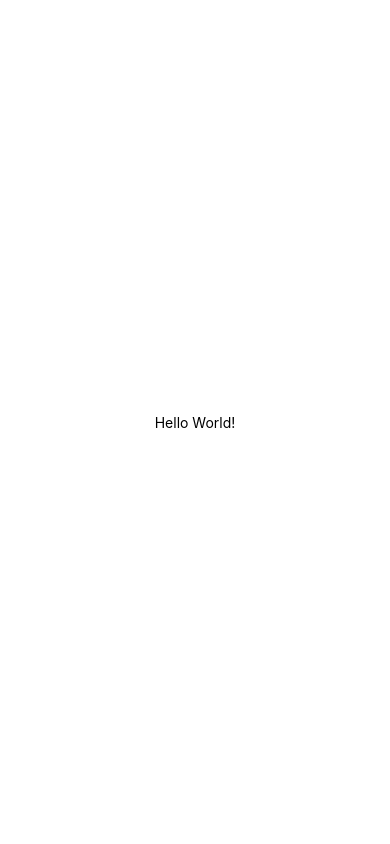
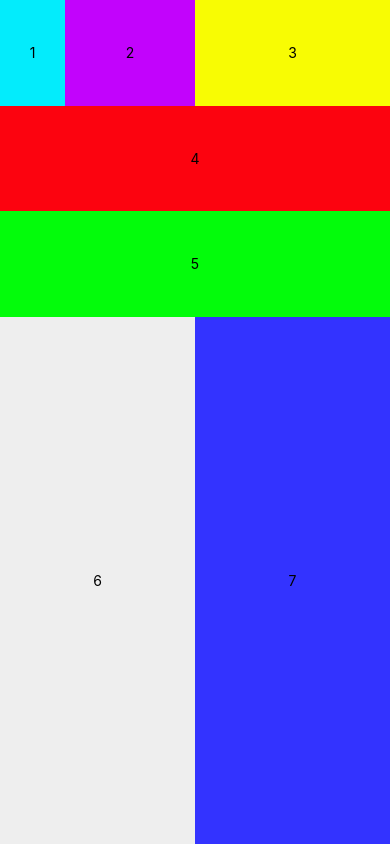
Before and after one commit to manujgogoi/RN-Practice, a React Native app: screen / in a window 390 px wide. Built offline with nearby package versions, Linux system fonts and the light colour scheme.

Commit message:
A layout is created for layout-01

```diff
--- a/App.js
+++ b/App.js
@@ -1,19 +1,97 @@
-import { View, Text, StyleSheet } from "react-native";
+import { StyleSheet, Text, View, SafeAreaView, Platform } from "react-native";
+import { StatusBar } from "expo-status-bar";
 
-const App = () => {
+export default function App() {
   return (
-    <View style={styles.container}>
-      <Text>Hello World!</Text>
-    </View>
+    <SafeAreaView style={styles.body}>
+      <View style={styles.row1}>
+        <View style={styles.row1Col1}>
+          <Text>1</Text>
+        </View>
+        <View style={styles.row1Col2}>
+          <Text>2</Text>
+        </View>
+        <View style={styles.row1Col3}>
+          <Text>3</Text>
+        </View>
+      </View>
+      <View style={styles.row2}>
+        <Text>4</Text>
+      </View>
+      <View style={styles.row3}>
+        <Text>5</Text>
+      </View>
+      <View style={styles.row4}>
+        <View style={styles.row4Col1}>
+          <Text>6</Text>
+        </View>
+        <View style={styles.row4Col2}>
+          <Text>7</Text>
+        </View>
+      </View>
+      <StatusBar style="light" />
+    </SafeAreaView>
   );
-};
+}
 
 const styles = StyleSheet.create({
-  container: {
+  body: {
     flex: 1,
+    flexDirection: "column",
+    backgroundColor: "#229999",
+    alignItems: "stretch",
+    justifyContent: "center",
+    paddingTop: Platform.OS === "android" ? 25 : 0,
+  },
+  row1: {
+    flex: 1,
+    flexDirection: "row",
+    backgroundColor: "#9988aa",
+  },
+  row1Col1: {
+    flex: 1,
+    backgroundColor: "#03ecfc",
+    alignItems: "center",
+    justifyContent: "center",
+  },
+  row1Col2: {
+    flex: 2,
+    backgroundColor: "#c203fc",
+    alignItems: "center",
+    justifyContent: "center",
+  },
+  row1Col3: {
+    flex: 3,
+    backgroundColor: "#f8fc03",
+    alignItems: "center",
+    justifyContent: "center",
+  },
+  row2: {
+    flex: 1,
+    backgroundColor: "#fc030f",
+    alignItems: "center",
+    justifyContent: "center",
+  },
+  row3: {
+    flex: 1,
+    backgroundColor: "#03fc0b",
+    alignItems: "center",
+    justifyContent: "center",
+  },
+  row4: {
+    flex: 5,
+    flexDirection: "row",
+  },
+  row4Col1: {
+    flex: 1,
+    backgroundColor: "#eee",
+    alignItems: "center",
+    justifyContent: "center",
+  },
+  row4Col2: {
+    flex: 1,
+    backgroundColor: "#3333ff",
     alignItems: "center",
     justifyContent: "center",
   },
 });
-
-export default App;
```
